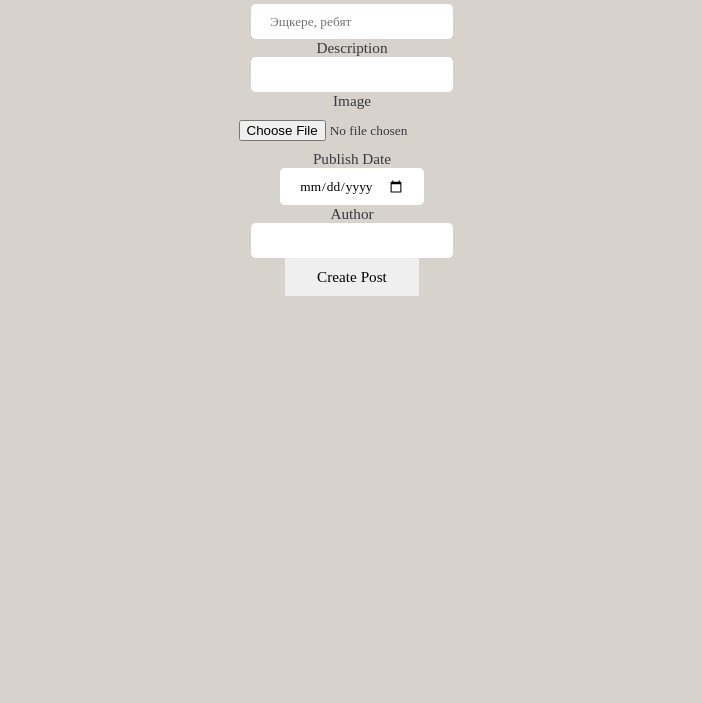
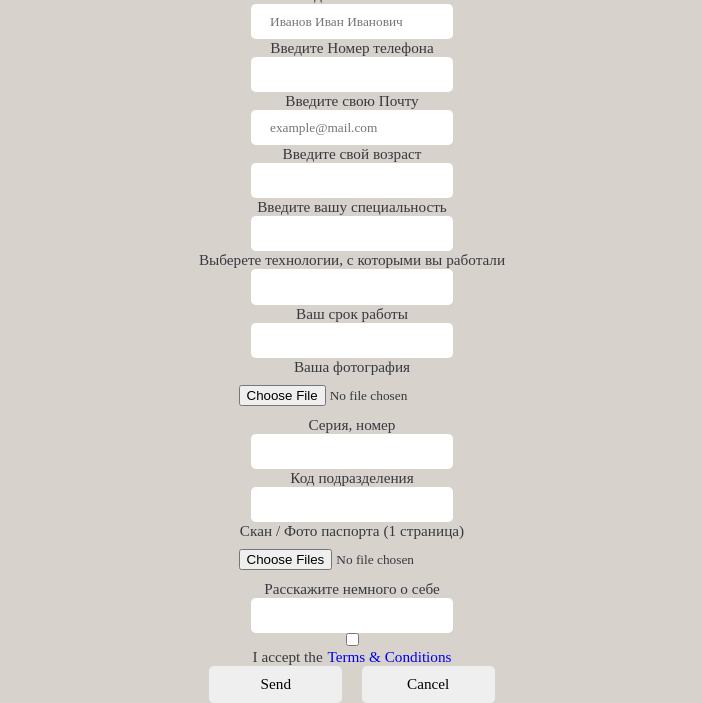
Before and after one commit to blurryfacebeat/json-to-form, a website: page index.html in a window 1280 px wide. Shown: the part 400-1103 px from the top of the page, without its empty margins (288-990 px from the left). Before the commit the page ends 800 px from the top, so only its background shows below. Drawn offline with Linux system fonts and the light colour scheme; a web font is replaced by a local one.

Commit message:
Теперь reference тоже создается

```diff
--- a/index.js
+++ b/index.js
@@ -1,41 +1,99 @@
 // JSON на входе
 const jsonInput2 = `
 {
-    "name":"addpost",
+    "name":"interview",
     "fields":[
         {
-        "label":"Title",
-        "input": {
+            "label":"Введите своё ФИО",
+            "input":{
                 "type":"text",
-            "required": true,
-            "placeholder": "Эщкере, ребят"
+                "required":true,
+                "placeholder":"Иванов Иван Иванович"
             }
         },
         {
-        "label":"Description",
-        "input": {
-            "type":"textarea",
+          "label":"Введите Номер телефона",
+          "input":{
+              "type":"number",
+              "required":true,
+              "mask": "+7 (999) 99-99-999"
+          }
+        },
+        {
+          "label":"Введите свою Почту",
+          "input":{
+              "type":"email",
+              "required":true,
+              "placeholder":"example@mail.com"
+          }
+        },
+        {
+            "label":"Введите свой возраст",
+            "input":{
+                "type":"number",
                 "required":true
             }
         },
         {
-        "label":"Image",
-        "input": {
-            "type":"file",
+            "label":"Введите вашу специальность",
+            "input":{
+                "type":"text",
+                "required":true
+            }
+        },
+        {
+            "label":"Выберете технологии, с которыми вы работали",
+            "input":{
+                "type":"technology",
+                "required": true,
+                "technologies": ["PHP", "JS", "Laravel", "Express.js", "Yii2", "HTML", "CSS", "Java"],
+                "multiple": true
+            }
+        },
+        {
+            "label":"Ваш срок работы",
+            "input":{
+                "type":"number",
                 "required": true
             }
         },
         {
-        "label":"Publish Date",
-        "input": {
-            "type": "date",
-            "required": true
+            "label":"Ваша фотография",
+            "input":{
+                "type":"file",
+                "required":true
             }
         },
         {
-        "label": "Author",
-        "input": {
-            "type": "text"
+            "label":"Серия, номер",
+            "input":{
+                "type": "number",
+                "required": true,
+                "mask": "99-99 999999"
+            }
+        },
+        {
+            "label":"Код подразделения",
+            "input":{
+                "type": "number",
+                "required": true,
+                "mask": "999-999"
+            }
+        },
+        {
+            "label":"Скан / Фото паспорта (1 страница)",
+            "input":{
+                "type": "file",
+                "required": true,
+                "multiple": true,
+                "filetype": ["png", "jpeg", "pdf"]
+            }
+        },
+        {
+            "label":"Расскажите немного о себе",
+            "input":{
+                "type":"textarea",
+                "required:":true
             }
         }
     ],
@@ -44,18 +102,21 @@ const jsonInput2 = `
           "input":{
             "type":"checkbox",
             "required":true,
-        "checked":"false"
+            "checked":false
           }
         },
         {
-        "text without ref":"View Author Post",
-        "text":"View Author Post",
-        "ref":"viewauthor"
+            "text without ref":"I accept the",
+            "text":"Terms & Conditions",
+            "ref":"termsandconditions"
         }
     ],
     "buttons":[
         {
-        "text":"Create Post"
+            "text":"Send"
+        },
+        {
+            "text":"Cancel"
         }
     ]
 }
@@ -64,8 +125,6 @@ const jsonInput2 = `
 const $app = document.getElementById('app');
 
 const temp2 = JSON.parse(jsonInput2);
-
-console.log(temp2);
 
 // Компоненты
 const components = {
@@ -76,33 +135,58 @@ const components = {
         open: '<input class="form-control"',
         inputTypeOpen: ' type="',
         inputTypeClose: '"',
+        typeTechnology: 'select',
         placeholderOpen: ' placeholder="',
         placeholderClose: '"',
         required: ' required',
+        multiple: ' multiple',
+        filetypeOpen: ' accept="',
+        filetypeClose: '"',
         close: '>',
         containerClose: '</div>'
     },
     reference: {
         containerOpen: '<div class="form-group">',
-        labelOpen: '<label class="form-label">',
-        labelClose: '</label>',
-        open: '<input type="checkbox" class="form-control"',
+        checkboxOpen: '<input type="checkbox"',
+        checkboxClose: '>',
+        checked: ' checked',
         required: ' required',
-        checked: ' checked',
-        close: '>',
+        textOpen: '<span>',
+        textClose: '</span>',
+        linkOpen: '<a',
+        hrefOpen: ' href="',
+        hrefClose: '">',
+        linkClose: '</a>',
         containerClose: '</div>'
     },
     button: {
-        open: '<button>',
+        open: '<button class="form__button">',
         close: '</button>'
     }
 };
-
+// Создать элементы options
 function buildField(field) {
     let newField = components.field.containerOpen;
 
     if (field.label) {
         newField += components.field.labelOpen + field.label + components.field.labelClose;
+    }
+
+    if (field.input.type === 'technology') {
+        newField += components.field.open + components.field.inputTypeOpen + components.field.typeTechnology + components.field.inputTypeClose;
+
+        if (field.input.required === true) {
+            newField += components.field.required;
+        }
+
+        if (field.input.multiple === true) {
+            newField += components.field.multiple;
+        }
+
+        newField += components.field.close;
+        newField += components.field.containerClose;
+
+        return newField;
     }
 
     newField += components.field.open + components.field.inputTypeOpen + field.input.type + components.field.inputTypeClose;
@@ -115,13 +199,55 @@ function buildField(field) {
         newField += components.field.required;
     }
 
+    if (field.input.multiple === true) {
+        newField += components.field.multiple;
+    }
+
+    if (field.input.filetype) {
+        let temp = '';
+        for (let i = 0; i < field.input.filetype.length; i++) {
+            if (i === field.input.filetype.length - 1) {
+                temp += field.input.filetype[i];
+                break;
+            }
+            temp += field.input.filetype[i] + ', ';
+        }
+        newField += components.field.filetypeOpen + temp + components.field.filetypeClose;
+    }
+
     newField += components.field.close;
     newField += components.field.containerClose;
     return newField;
 }
 
 function buildReference(field) {
+    let newReference = components.reference.containerOpen;
 
+    if (field.input) {
+        newReference += components.reference.checkboxOpen;
+
+        if (field.input.required === true) {
+            newReference += components.reference.required;
+        }
+
+        if (field.input.checked === true) {
+            newReference += components.reference.checked;
+        }
+
+        newReference += components.reference.checkboxClose;
+    }
+
+    if (field['text without ref']) {
+        newReference += components.reference.textOpen + field['text without ref'] + components.reference.textClose;
+    }
+
+    if (field.text && field.ref) {
+        newReference += components.reference.linkOpen + components.reference.hrefOpen + field.ref + components.reference.hrefClose + field.text + components.reference.linkClose;
+    }
+
+    newReference += components.reference.containerClose;
+
+    return newReference;
 }
 
 function buildButton(field) {
@@ -145,16 +271,13 @@ function buildJSONForm(json) {
 
         if (fieldName === 'fields') {
             for (let i = 0; i < currentKey.length; i++) {
-                // console.log(buildField(currentField[i]));
                 form += buildField(currentKey[i]);
             }
         }
 
         if (fieldName === 'references') {
             for (let i = 0; i < currentKey.length; i++) {
-                console.log(111);
-                // console.log(currentField[i]);
-                // form += buildField(currentField[i]);
+                form += buildReference(currentKey[i]);
             }
         }
 
--- a/style.css
+++ b/style.css
@@ -16,16 +16,22 @@ html, body {
     font-size: 62.5%;
 
     background-color: #d7d2cc;
+}
 
-    @media screen and (max-width: 767px) {
+@media screen and (max-width: 767px) {
+    html, body {
         font-size: calc(10px + 13 * (100vw - 320px) / 447);
     }
+}
 
-    @media screen and (min-width: 768px) and (max-width: 1023px) {
+@media screen and (min-width: 768px) and (max-width: 1023px) {
+    html, body {
         font-size: calc(10px + 4 * (100vw - 768px) / 255);
     }
+}
 
-    @media (min-width: 1024px) and (max-width: 1360px) {
+@media (min-width: 1024px) and (max-width: 1360px) {
+    html, body {
         font-size: calc(8px + 2 * (100vw - 1024px) / 336);
     }
 }
@@ -76,7 +82,7 @@ label {
     font-family: inherit;
 }
 
-button {
+.send-json__wrapper button {
     margin: 0 auto;
     display: flex;
     align-items: center;
@@ -115,3 +121,37 @@ button {
 .form-control::placeholder {
     font-family: 'Piazzolla', serif;
 }
+
+.form__button {
+    margin: 0 auto;
+    display: inline-flex;
+    align-items: center;
+    justify-content: center;
+    width: 14rem;
+    padding-top: 1rem;
+    padding-bottom: 1rem;
+    margin-right: 2rem;
+
+    font-size: 1.6rem;
+    font-family: inherit;
+
+    border: none;
+    border-radius: 0.5rem;
+    cursor: pointer;
+    outline: none;
+}
+
+.form__button:last-child {
+    margin-right: 0;
+}
+
+.form-group span {
+    display: inline-block;
+    margin-right: 0.5rem;
+    font-size: 1.6rem;
+}
+
+.form-group a {
+    font-size: 1.6rem;
+    text-decoration: none;
+}
```
Lines whose indentation alone changed are shown as unchanged.
